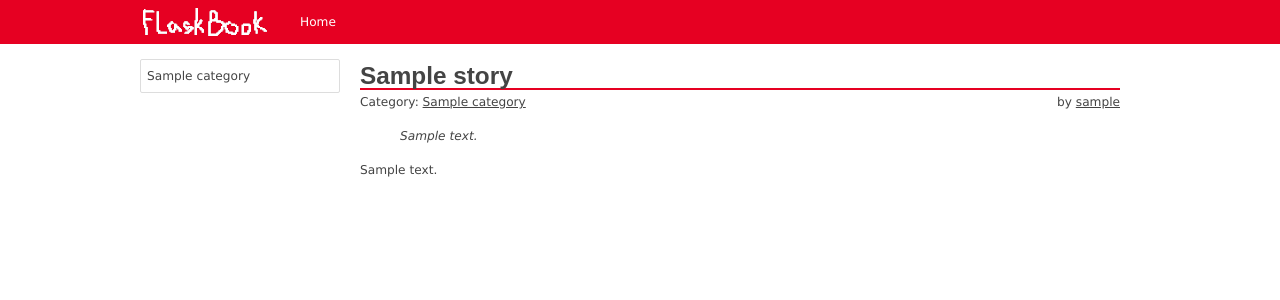
After one commit to jakemarsden/FlaskBook, a Flask app: page /stories/1 in a window 1280 px wide. The commit adds this page. Shown: the top 300 px of the page. Run offline with Flask 2, Linux system fonts and the light colour scheme; tables that the repository leaves empty hold one stand-in row (values such as "Sample post").

Commit message:
Show story fulltext view at "/stories/<int:story_id>"

```diff
--- a/flaskbook/static/default.css
+++ b/flaskbook/static/default.css
@@ -10,6 +10,12 @@ body {
     font-size: 76%;
     line-height: 24px;
     color: #444;
+}
+
+h1 {
+    border-bottom: 2px solid #e60022;
+    font-family: Arial;
+    font-size: 200%;
 }
 
 a {
--- /dev/null
+++ b/flaskbook/static/stories.css
@@ -0,0 +1,9 @@
+.story.fulltext .author {
+    margin-left: 5px;
+    float: right;
+}
+
+.story.fulltext .flavour {
+    min-height: 24px;
+    padding: 10px 40px;
+}
--- /dev/null
+++ b/flaskbook/templates/story_fulltext.html
@@ -0,0 +1,49 @@
+{% extends "base.html" %}
+
+{% block title %}{{ story.title }}{% endblock %}
+{% block head %}
+<link rel="stylesheet" type="text/css" href="/static/stories.css"/>
+{% endblock %}
+
+{% block content %}
+<div id="story-{{ story.id }}" class="story fulltext">
+
+    <div class="title">
+        {% if story.title is not none %}
+        <h1>{{ story.title }}</h1>
+        {% else %}
+        <h1><em>No Title</em></h1>
+        {% endif %}
+    </div>
+
+    <div class="horizontal">
+        <div class="author">
+            {% if story.author is not none %}
+            by <a href="/user/{{ story.author.id }}">{{ story.author.nickname }}</a>
+            {% else %}
+            by <em>Unknown</em>
+            {% endif %}
+        </div>
+
+        <div class="category">
+            {% if story.category is not none %}
+            Category: <a href="/category/{{ story.category.id }}">{{ story.category.name }}</a>
+            {% else %}
+            Category: <em>None</em>
+            {% endif %}
+        </div>
+    </div>
+
+    <div class="flavour">
+        {% if story.flavour_text is not none %}
+        <em>{{ story.flavour_text }}</em>
+        {% endif %}
+    </div>
+
+    <div class="fulltext">
+        {% if story.fulltext_html is not none %}
+        {{ story.fulltext_html|safe }}
+        {% endif %}
+    </div>
+</div>
+{% endblock %}
--- a/flaskbook/ui/views.py
+++ b/flaskbook/ui/views.py
@@ -1,8 +1,30 @@
+from sqlalchemy.sql import collate
+
 from flaskbook import app
-from flaskbook.ui.ui import Page, render
+from flaskbook.orm.models import Category, Story
+from flaskbook.ui.ui import MenuItem, Page, render
 
 
 @app.route('/')
 @app.route('/index')
 def get_index():
     return render('index.html', Page())
+
+
+@app.route('/stories/<int:story_id>')
+def get_story_by_id(story_id: int):
+    story = (Story.query
+             .filter(Story.id == story_id)
+             .one_or_none())
+    if story is None:
+        raise RuntimeError
+    else:
+        return render('story_fulltext.html', _stories_page(), story=story)
+
+
+def _stories_page():
+    categories = (Category.query
+                  .order_by(collate(Category.name, 'NOCASE'))
+                  .all())
+    menu_items = [MenuItem(category.name, '/category/%r' % category.id) for category in categories]
+    return Page(menu_items)
```
